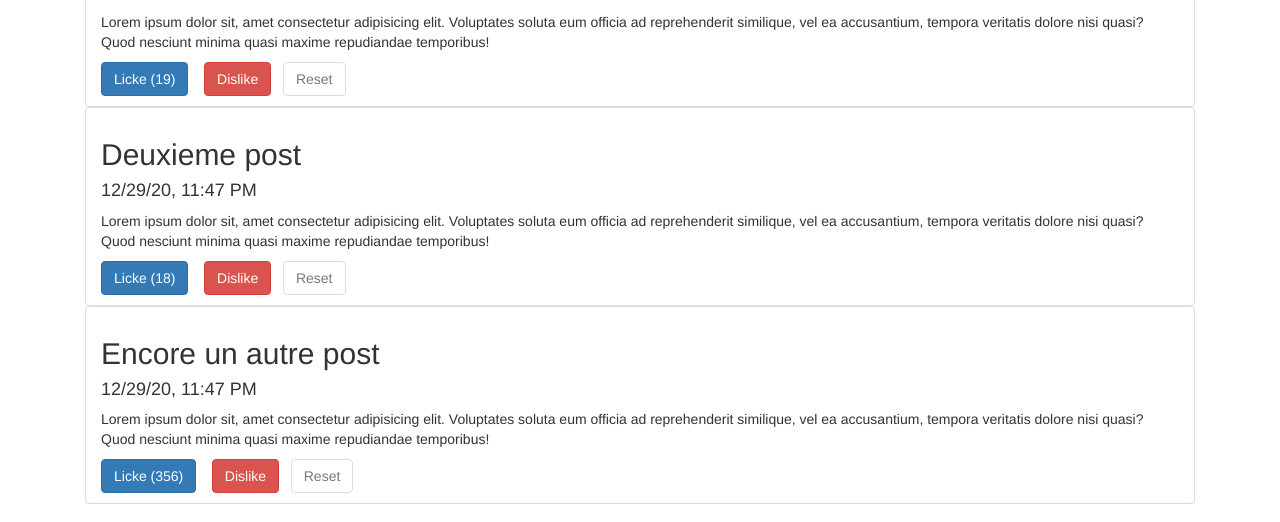
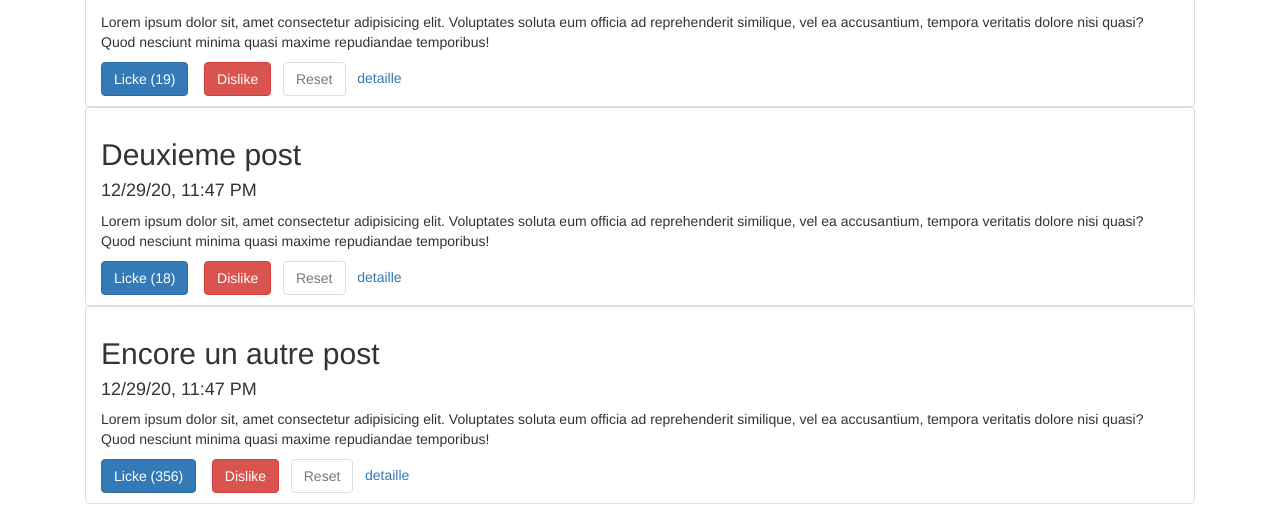
Before and after one commit to Artkoto/Projet_Angular, an Angular app: page / in a window 1280 px wide. Shown: the part 227-749 px from the top of the page. Built offline with nearby package versions, Linux system fonts and the light colour scheme.

Commit message:
parametrage des routes

```diff
--- a/src/app/app.module.ts
+++ b/src/app/app.module.ts
@@ -10,10 +10,12 @@ import{AuthService} from './services/auth.service'
 import { AuthComponent } from './auth/auth.component';
 import { PostViewComponent } from './post-view/post-view.component';
 import { RouterModule, Routes } from '@angular/router';
+import { SinglePostComponent } from './single-post/single-post.component';
 
 const appRoutes : Routes = [
   {path: 'posts' , component: PostViewComponent},
   {path: 'auth' , component : AuthComponent},
+  {path:'posts/:id' , component : SinglePostComponent},
   {path :'' , component : PostViewComponent}
 ];
 
@@ -22,7 +24,8 @@ const appRoutes : Routes = [
     AppComponent,
     PostComponent,
     AuthComponent,
-    PostViewComponent
+    PostViewComponent,
+    SinglePostComponent
   ],
   imports: [
     BrowserModule,
--- a/src/app/auth/auth.component.html
+++ b/src/app/auth/auth.component.html
@@ -1 +1,3 @@
-<p>auth works!</p>
+<h2>Authentification</h2>
+<button class="btn btn-success" *ngIf="!authStatus" (click)="onSingIn()" >Sing In</button>
+<button class="btn btn-danger"*ngIf="authStatus" (click)="onSingOut()"> Sing Out</button>
--- a/src/app/auth/auth.component.ts
+++ b/src/app/auth/auth.component.ts
@@ -1,4 +1,7 @@
 import { Component, OnInit } from '@angular/core';
+import {AuthService} from '../services/auth.service';
+import{Router} from '@angular/router'
+
 
 @Component({
   selector: 'app-auth',
@@ -7,9 +10,28 @@ import { Component, OnInit } from '@angular/core';
 })
 export class AuthComponent implements OnInit {
 
-  constructor() { }
+  authStatus : boolean = false ;
+
+
+  constructor(private authservice : AuthService , private route: Router) { }
 
   ngOnInit(): void {
+    this.authStatus = this.authservice.isAuth ;
+  }
+
+  onSingIn(){
+    this.authservice.singIn().then(
+      () => {
+        console.log('Connecté avec success');
+        this.authStatus = this.authservice.isAuth;
+        this.route.navigate(['posts']);
+      }
+    );
+  }
+
+  onSingOut(){
+    this.authservice.singOut();
+    this.authStatus = this.authservice.isAuth ;
   }
 
 }
--- a/src/app/post-view/post-view.component.html
+++ b/src/app/post-view/post-view.component.html
@@ -8,7 +8,8 @@
       [postCreaatedAt] = "post.date"
       [isLike] = "post.isLike"
       [isDisLike] = "post.isDisLike"
-      [postLoversIts] = "post.loves">
+      [postLoversIts] = "post.loves"
+      [id] = "post.id">
       </app-post>
     </ul>
     <button class="btn btn-primary"
--- a/src/app/post/post.component.html
+++ b/src/app/post/post.component.html
@@ -19,5 +19,7 @@
 <button class="btn btn-default"
 [disabled] = "!isDisLike && !isLike"
 (click)="reset()"
->Reset</button>
+>Reset</button>&nbsp;&nbsp;
+
+<a [routerLink]="[id]">detaille</a>
 </li>
--- a/src/app/post/post.component.ts
+++ b/src/app/post/post.component.ts
@@ -13,6 +13,7 @@ export class PostComponent implements OnInit {
   @Input() postCreaatedAt : Date = new Date() ;
   @Input() isLike : boolean = false ;
   @Input() isDisLike : boolean = false ;
+  @Input() id : number = 0 ;
 
 
   constructor() {
--- a/src/app/services/auth.service.ts
+++ b/src/app/services/auth.service.ts
@@ -8,7 +8,7 @@ export class AuthService {
                         ()=>{
                             this.isAuth = true ;
                             resolve(true);
-                        }, 4000
+                        }, 1000
                     );
                 }
             );
--- a/src/app/services/post.service.ts
+++ b/src/app/services/post.service.ts
@@ -1,6 +1,7 @@
 export class PostService {
     posts = [
         {
+          id : 1,
           title : 'Premier post',
           content : 'Lorem ipsum dolor sit, amet consectetur adipisicing elit. Voluptates soluta eum officia ad reprehenderit similique, vel ea accusantium, tempora veritatis dolore nisi quasi? Quod nesciunt minima quasi maxime repudiandae temporibus!' ,
           loves : 19,
@@ -9,6 +10,7 @@ export class PostService {
           isDisLike : false
         },
         {
+          id  :2,
           title : 'Deuxieme post',
           content : 'Lorem ipsum dolor sit, amet consectetur adipisicing elit. Voluptates soluta eum officia ad reprehenderit similique, vel ea accusantium, tempora veritatis dolore nisi quasi? Quod nesciunt minima quasi maxime repudiandae temporibus!' ,
           loves : 18,
@@ -17,6 +19,7 @@ export class PostService {
           isDisLike : false
         },
         {
+          id : 3,
           title : 'Encore un autre post',
           content : 'Lorem ipsum dolor sit, amet consectetur adipisicing elit. Voluptates soluta eum officia ad reprehenderit similique, vel ea accusantium, tempora veritatis dolore nisi quasi? Quod nesciunt minima quasi maxime repudiandae temporibus!' ,
           loves : 356,
@@ -48,4 +51,13 @@ export class PostService {
           post.isLike = false ;
         }
       }
+
+      getPostById(id : number){
+        const post = this.posts.find(
+          (s)=> {
+            return s.id === id
+          }
+        ) ;
+        return post ;
+      }
 }
--- /dev/null
+++ b/src/app/single-post/single-post.component.html
@@ -0,0 +1,4 @@
+<h2>{{ titre }}</h2>
+<p>{{description}}</p>
+
+<a routerLink="/posts">Retour à la liste</a>
--- /dev/null
+++ b/src/app/single-post/single-post.component.ts
@@ -0,0 +1,24 @@
+import { Component, OnInit } from '@angular/core';
+import { ActivatedRoute } from '@angular/router';
+import {PostService} from '../services/post.service';
+
+@Component({
+  selector: 'app-single-post',
+  templateUrl: './single-post.component.html',
+  styleUrls: ['./single-post.component.scss']
+})
+export class SinglePostComponent implements OnInit {
+
+  titre : string = 'post';
+  description: string = 'description';
+
+  constructor(private postservice:PostService ,private route:ActivatedRoute) { }
+
+  ngOnInit(): void {
+    const id = this.route.snapshot.params['id'];
+    this.titre = this.postservice.getPostById(+id).title;
+    this.description = this.postservice.getPostById(+id).content;
+
+  }
+
+}
```
Also changed, not shown: src/app/single-post/single-post.component.scss (added).
